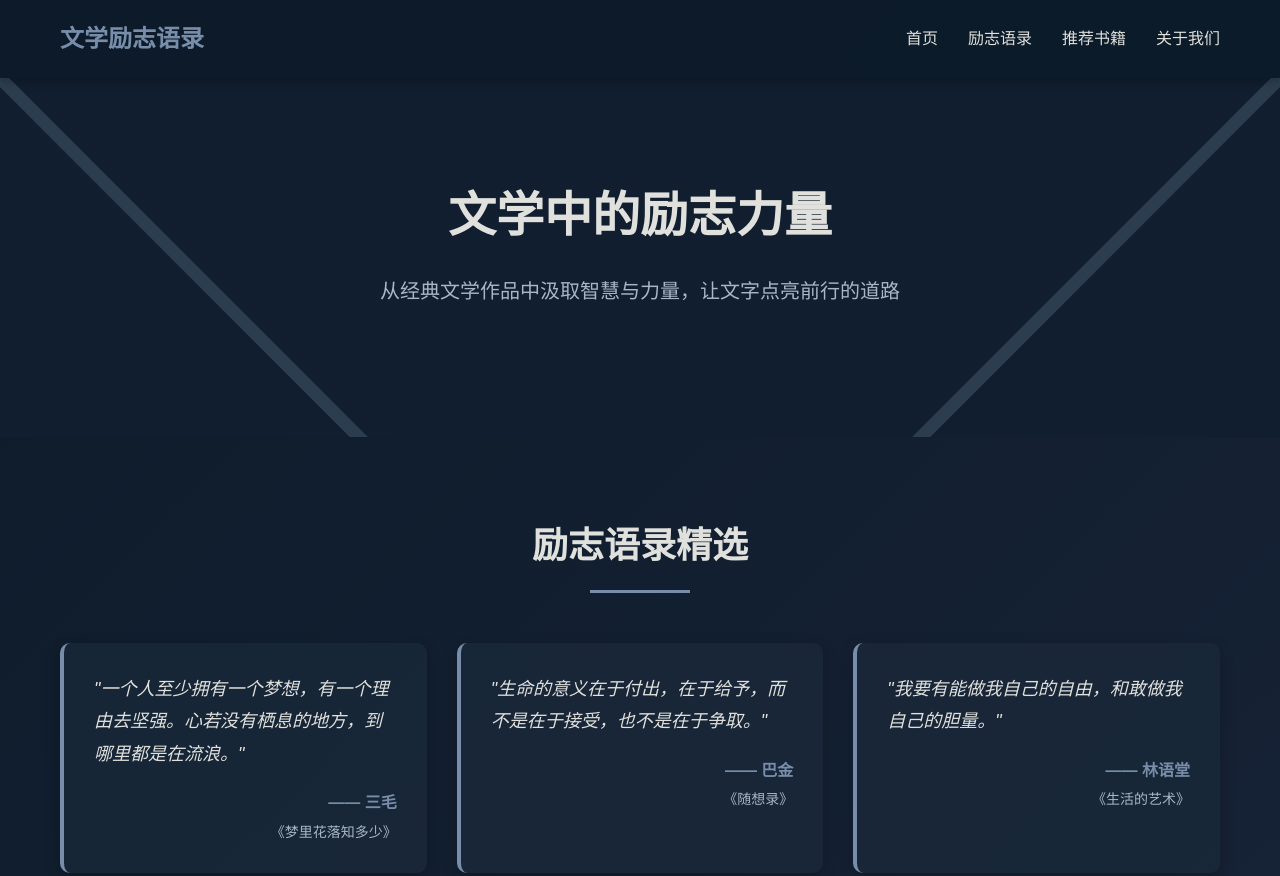
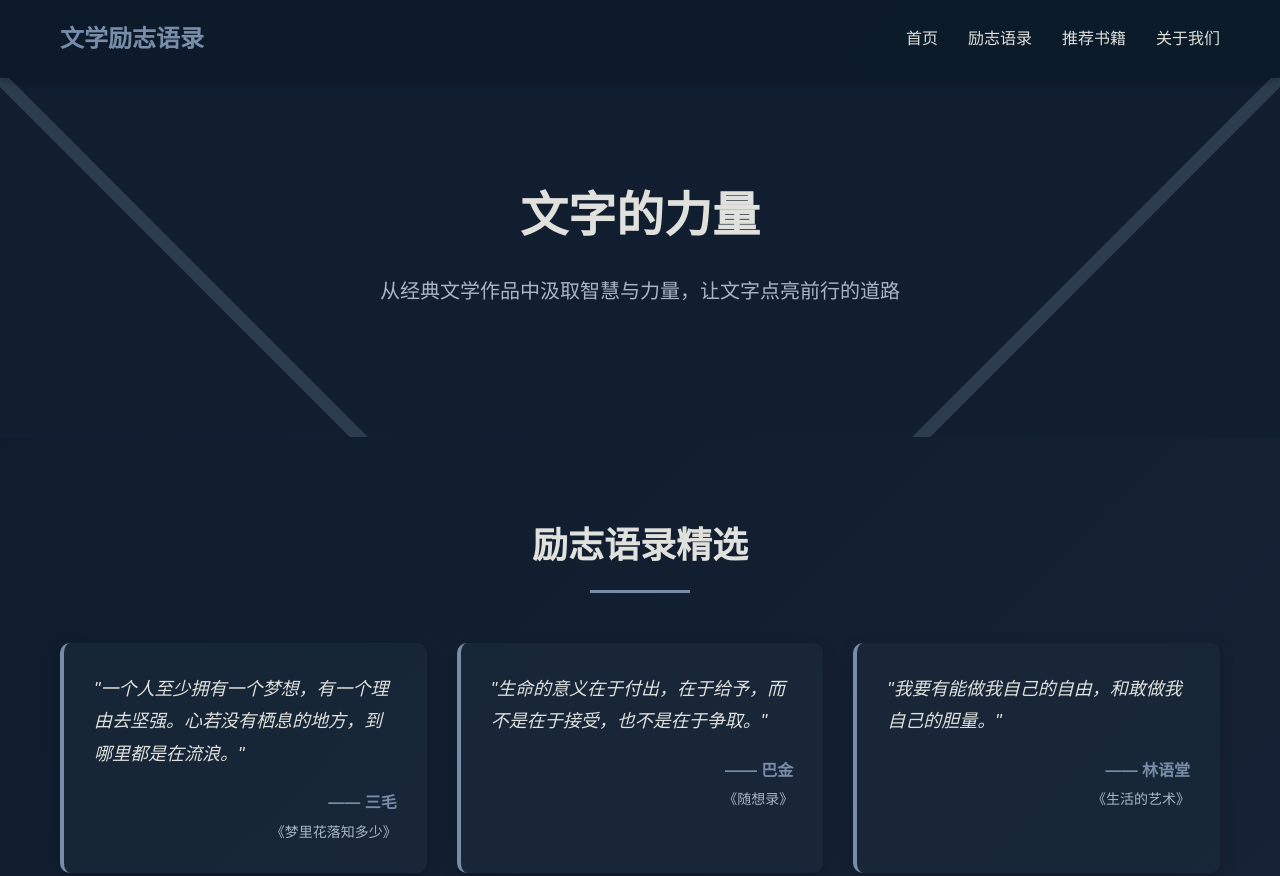
Before and after one commit to plue3/old_books, a plain HTML site: page index.html in a window 1280 px wide. Shown: the top 876 px of the page. Drawn offline with Linux system fonts and the light colour scheme.

Commit message:
更改标题为'文字的力量'

```diff
--- a/index.html
+++ b/index.html
@@ -298,7 +298,7 @@
     <!-- 英雄区域 -->
     <section class="hero" id="home">
         <div class="container">
-            <h1>文学中的励志力量</h1>
+            <h1>文字的力量</h1>
             <p>从经典文学作品中汲取智慧与力量，让文字点亮前行的道路</p>
         </div>
     </section>
```
